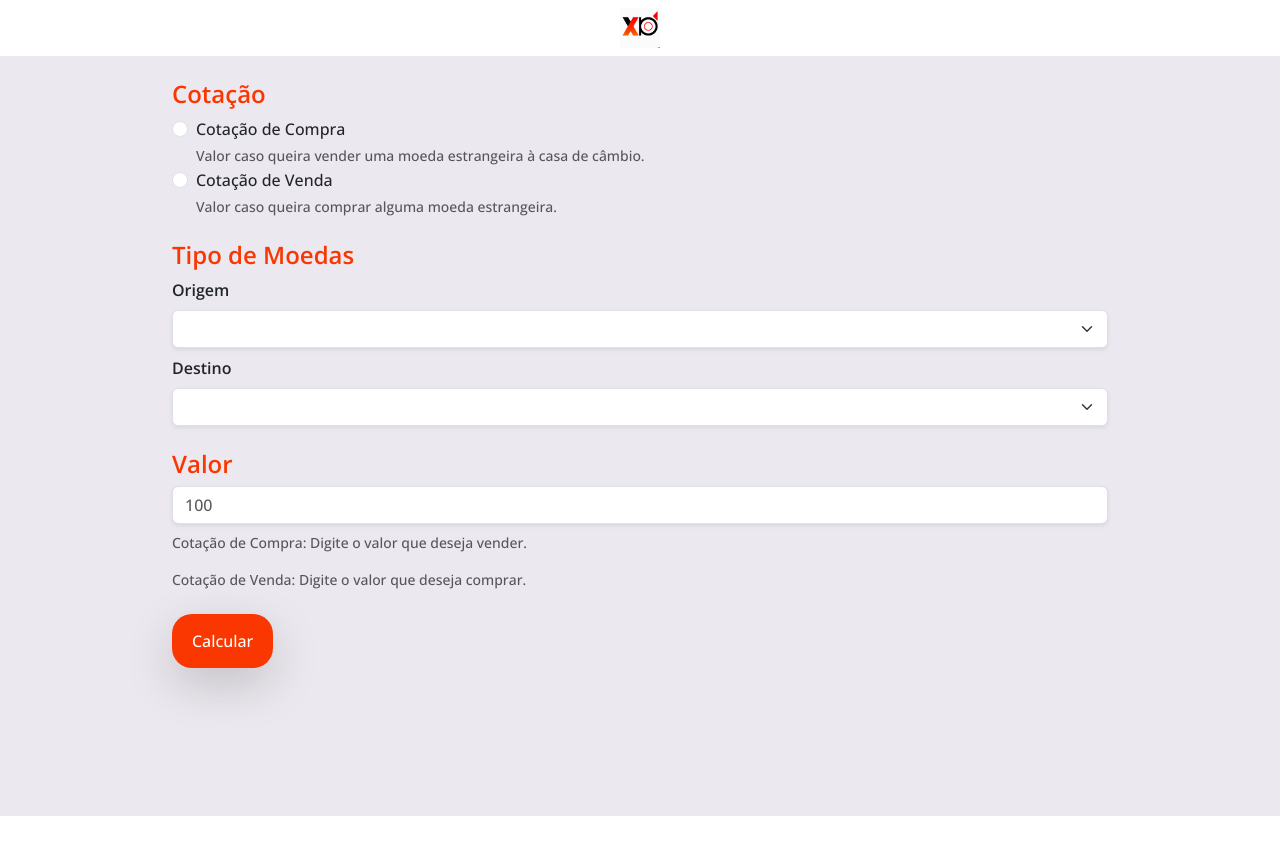
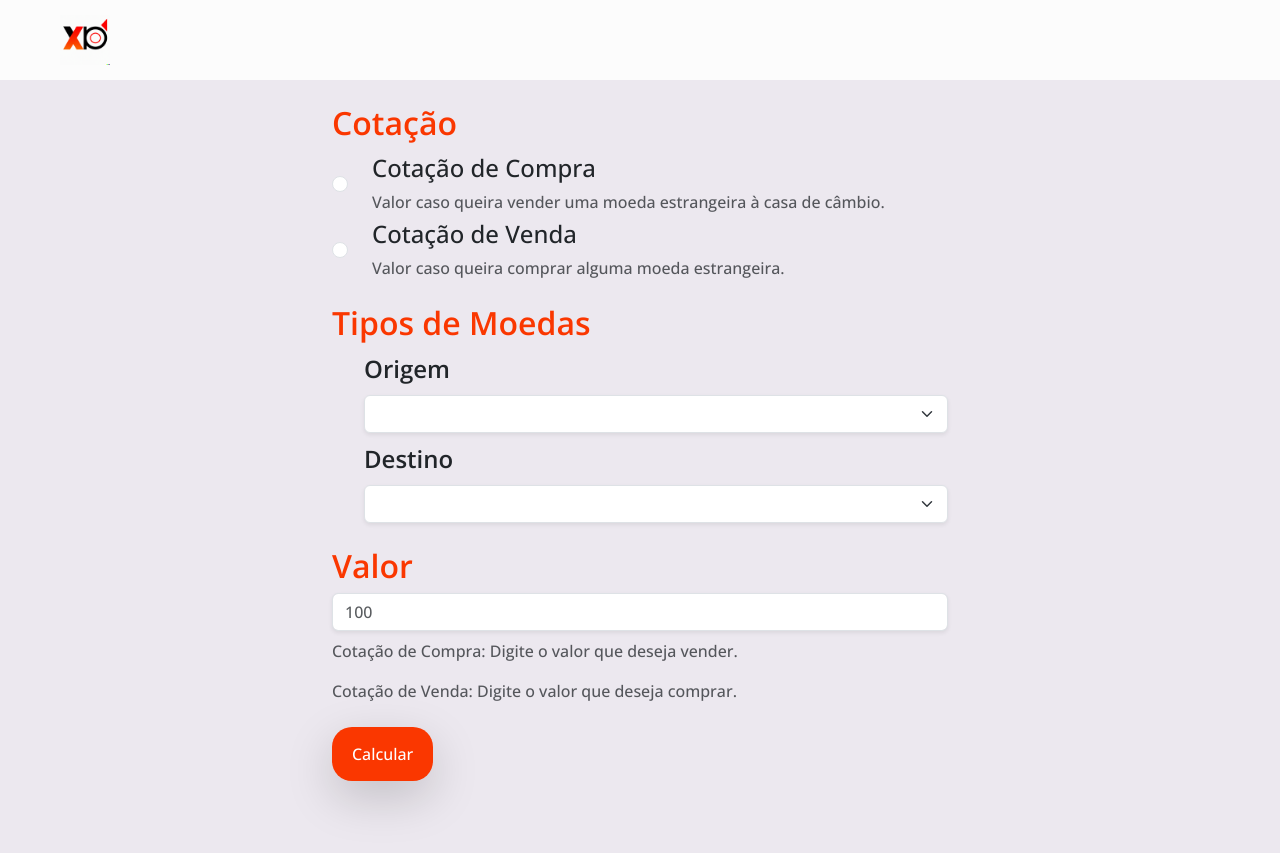
Before and after one commit to laraberns/CasaDeCambio-LaraBernsPereira, a plain HTML site: page index.html in a window 1280 px wide. Before the commit the page ends 816 px from the top, so only its background shows below. Drawn offline with nearby package versions, Linux system fonts and the light colour scheme; no server answers.

Commit message:
changing styles

```diff
--- a/index.html
+++ b/index.html
@@ -17,19 +17,19 @@
 </head>
 
 <body class="d-flex flex-column min-vh-100">
-    <header class="navbar bg-white d-flex justify-content-center align-items-center text-bold">
+    <header class="navbar d-flex px-5 align-items-center text-bold">
         <nav>
             <div class="container-fluid">
                 <a href="#">
                     <img src="./assets/DALL·E 2023-11-08 15.17.02 - generate a logo of a  store named _xpto_. use the letters xpto.png"
-                        alt="Logo of XPTO" width="40" height="40">
+                        alt="Logo of XPTO" width="50" height="50">
                 </a>
             </div>
         </nav>
     </header>
 
     <main class="background-grey">
-        <form class="container w-75 py-4" id="idForm">
+        <form class="container py-4" id="idForm">
 
             <div class="mb-4">
                 <h4 class="form-label fw-semibold color-orange">Cotação</h4>
@@ -52,23 +52,28 @@
             </div>
 
             <div class="mb-2">
-                <h4 class="form-label fw-semibold color-orange">Tipo de Moedas</h4>
-                <label class="form-label fw-semibold ">Origem</label>
-                <select class="form-select coinsListChange shadow-sm" aria-label="Default select example" required>
+                <h4 class="form-label fw-semibold color-orange">Tipos de Moedas</h4>
+                <div class="left-spacing">
+                    <label class="form-label fw-semibold font-label">Origem</label>
+                    <select class="form-select coinsListChange shadow-sm" aria-label="Default select example" required>
+                    </select>
+                </div>
 
                 </select>
             </div>
 
             <div class="mb-4">
-                <label class="form-label fw-semibold">Destino</label>
-                <select class="form-select coinsListRecieve shadow-sm" aria-label="Default select example" required>
-                </select>
+                <div class="left-spacing">
+                <label class="form-label fw-semibold font-label">Destino</label>
+                    <select class="form-select coinsListRecieve shadow-sm" aria-label="Default select example" required>
+                    </select>
+                </div>
             </div>
 
             <div class="mb-4">
                 <h4 for="inputValueToExchange" class="form-label fw-semibold color-orange">Valor</h4>
-                <input type="number" class="form-control mb-2 shadow-sm" id="inputValueToExchange" aria-describedby="emailHelp"
-                    placeholder="100" required min="0" step="0.01">
+                <input type="number" class="form-control mb-2 shadow-sm " id="inputValueToExchange"
+                    aria-describedby="emailHelp" placeholder="100" required min="0" step="0.01">
                 <div id="emailHelp" class="form-text">
                     <p>Cotação de Compra: Digite o valor que deseja vender.</p>
                     <p>Cotação de Venda: Digite o valor que deseja comprar.</p>
--- a/style.css
+++ b/style.css
@@ -3,22 +3,25 @@ body {
 }
 
 header {
-    min-height: 5vh;
+    min-height: 10vh;
+    background-color: #FCFCFC;
 }
 
 main {
-    min-height: 95vh;
+    min-height: 90vh;
+    display: flex;
+    justify-content: center;
 }
 
-.color-orange{
+.color-orange {
     color: #FA3700;
 }
 
-.background-grey{
+.background-grey {
     background-color: #ECE8EF;
 }
 
-.btn-orange{
+.btn-orange {
     background-color: #FA3700;
     color: white;
     border-radius: 20px;
@@ -26,10 +29,54 @@ main {
     padding: 15px 20px;
 }
 
-.btn-orange:hover{
+.btn-orange:hover {
     background-color: #ff2600;
 }
 
-.font-small{
-    font-size: 15px;
+.font-small {
+    font-size: 1rem;
 }
+
+.left-spacing{
+    margin-left: 2rem;
+}
+
+#idForm{
+    width: 75vw;
+}
+
+@media (min-width: 768px) {
+    h4{
+        font-size: 2rem;
+    }
+
+    .form-check {
+        display: grid;
+        align-items: center;
+        grid-template-areas: "button header"
+            "button text";
+        grid-template-columns: auto 1fr;
+        column-gap: 1rem;
+    }
+
+    .form-check-input {
+        grid-area: button;
+    }
+
+    .form-check-label {
+        grid-area: header;
+    }
+
+    #emailHelp {
+        grid-area: text;
+        font-size: 1rem;
+    }
+
+    .form-check-label, .font-label, .output{
+        font-size: 1.5em;
+    }
+
+    #idForm{
+        width: 50vw;
+    }
+}
```
